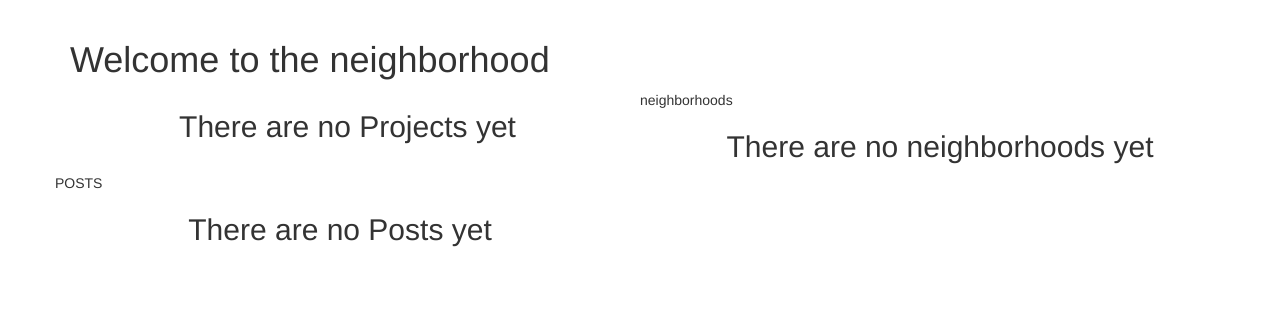
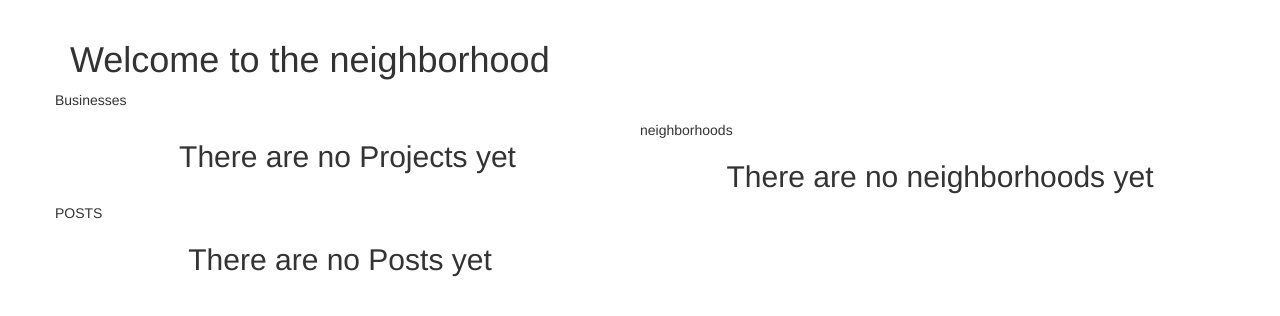
Before and after one commit to carolmbithe/Neighborhood, a Django app: page / in a window 1280 px wide. Shown: the part 52-368 px from the top of the page. Run offline with Django 3.2, Linux system fonts and the light colour scheme; the visitor is signed in with stand-in values (Sample User, id 1); data that the repository does not hold is empty; some libraries are stand-ins or nearby versions.

```diff
--- a/updates/templates/index.html
+++ b/updates/templates/index.html
@@ -19,6 +19,7 @@
 <div class="container">
 <h1>Welcome to the neighborhood</h1>
 <div class="row">
+  <p>Businesses</p>
   <div class="col-md-6">
 {% for business in businesses %}
 
```
